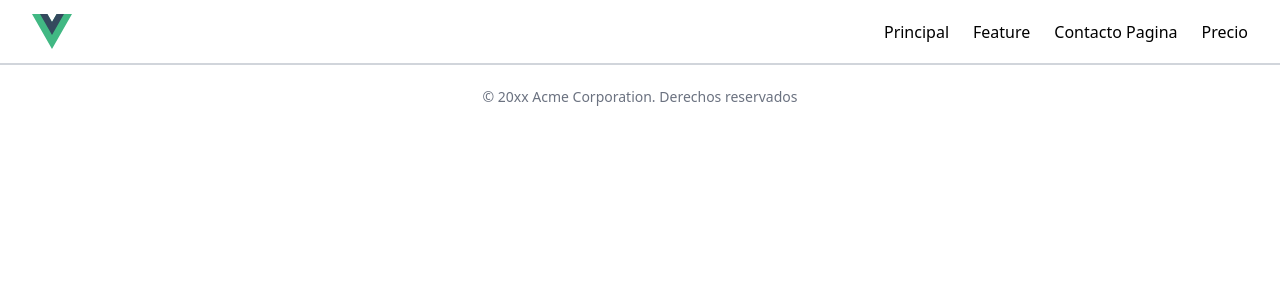
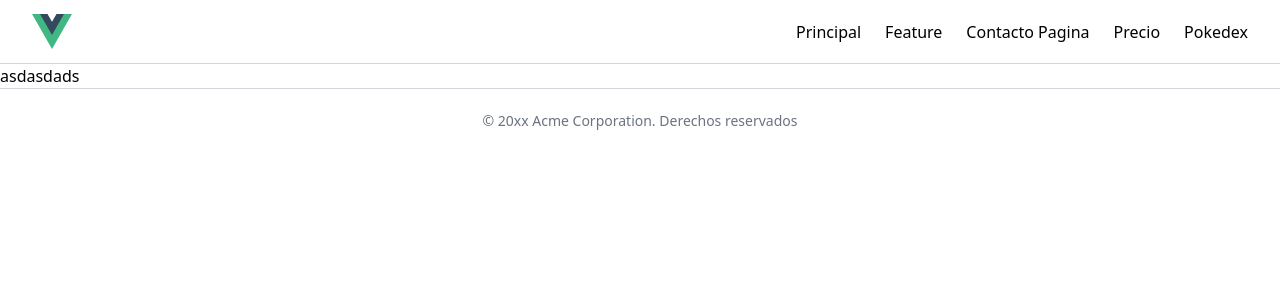
Before and after one commit to Caroalv/Parcial2, a Vue app: page /api in a window 1280 px wide. Shown: the top 300 px of the page. Built offline with nearby package versions, Linux system fonts and the light colour scheme.

Commit message:
paginapokedex

```diff
--- a/src/App.vue
+++ b/src/App.vue
@@ -12,6 +12,8 @@
         <RouterLink :to="{name:'FeaturesPagina' }">Feature</RouterLink>
         <RouterLink :to="{ name: 'ContactoPagina'}">Contacto Pagina</RouterLink>
         <RouterLink :to="{ name: 'PreciosPagina'}">Precio</RouterLink>
+        <RouterLink :to="{ name: 'api'}">Pokedex</RouterLink>
+
       </nav>
     </header>
     <!-- Fin Header -->
--- /dev/null
+++ b/src/modules/landing/pages/api.vue
@@ -0,0 +1,5 @@
+<template>
+    <h1>
+        asdasdads
+    </h1>
+</template>
--- a/src/router/index.ts
+++ b/src/router/index.ts
@@ -24,6 +24,11 @@ const routes = [
     name: 'PreciosPagina',
     component: () => import('@/modules/landing/pages/PreciosPagina.vue'),
   },
+  {
+    path: '/api',
+    name: 'api',
+    component: () => import('@/modules/landing/pages/api.vue'),
+  },
 ];
 
 // Crear el router
```
Also changed, not shown: 2 other files (tests, documents, lock files or other folders).
